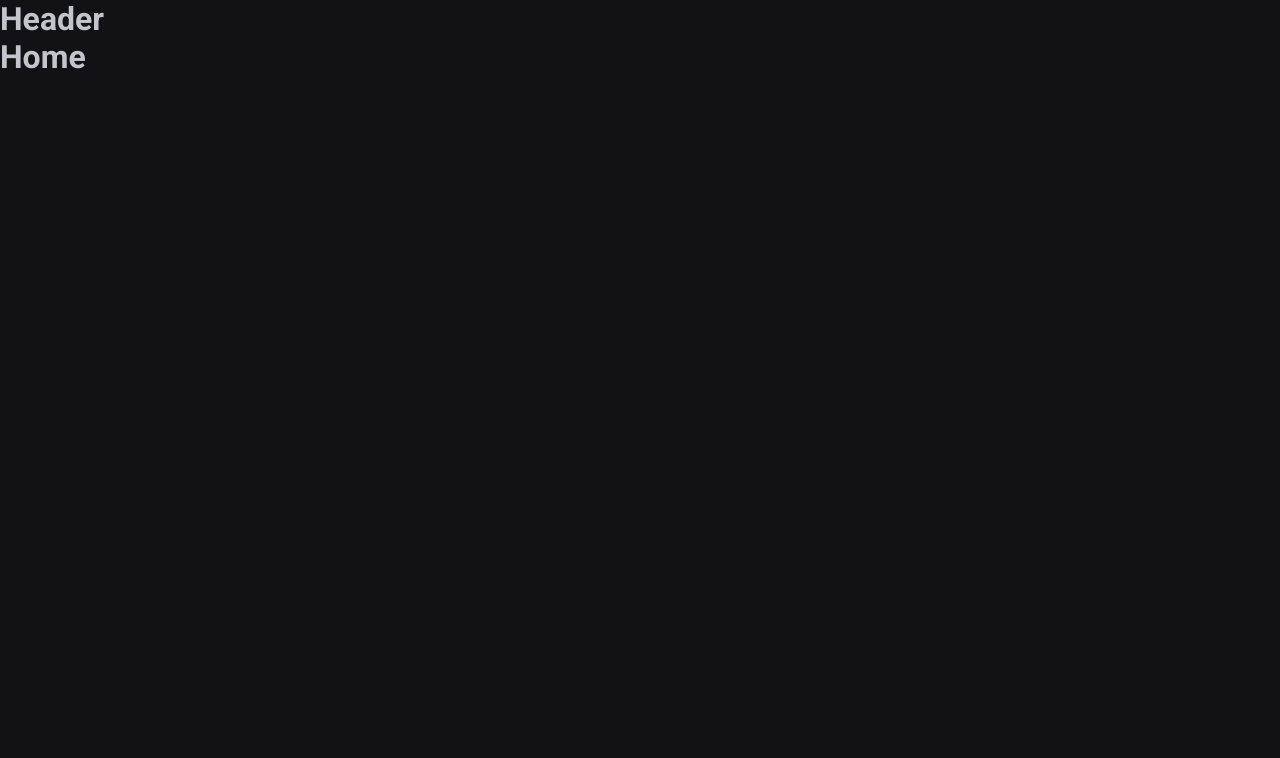
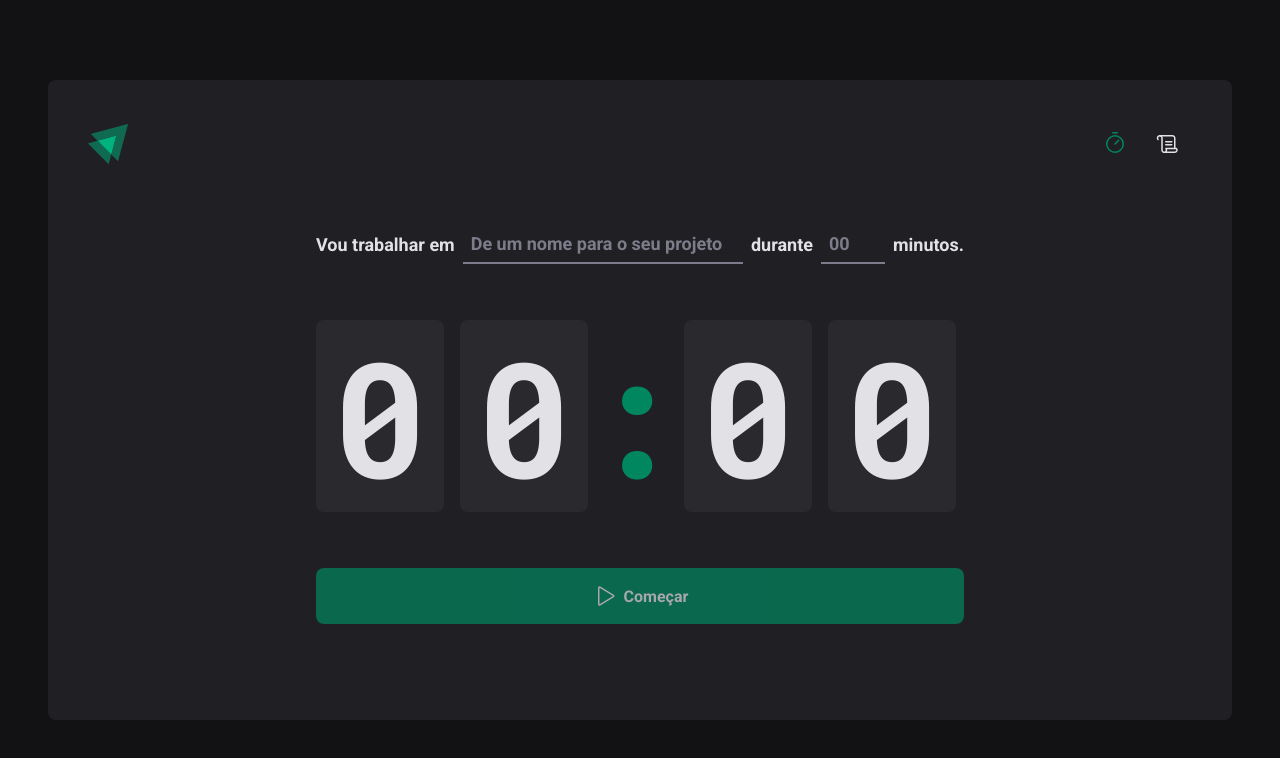
Before and after one commit to brunojuwer/ignite-timer, a React (Vite) app: page / in a window 1280 px wide. Shown: the top 758 px of the page. Built offline with nearby package versions, Linux system fonts and the light colour scheme.

Commit message:
Inicio configuração history

```diff
--- a/package.json
+++ b/package.json
@@ -11,6 +11,7 @@
     "lint-fix": "eslint src --ext .ts,.tsx --fix"
   },
   "dependencies": {
+    "phosphor-react": "^1.4.1",
     "react": "^18.2.0",
     "react-dom": "^18.2.0",
     "react-router-dom": "^6.4.3",
--- a/src/Router.tsx
+++ b/src/Router.tsx
@@ -1,5 +1,5 @@
 import { Routes, Route } from 'react-router-dom'
-import { DefaultLayout } from './layouts/DefaultLayout'
+import { DefaultLayout } from './layouts/DefautlLayout'
 import { History } from './pages/History'
 import { Home } from './pages/Home'
 
--- a/src/components/Header.tsx
+++ /dev/null
@@ -1,3 +0,0 @@
-export function Header() {
-  return <h1>Header</h1>
-}
--- a/src/layouts/DefaultLayout.tsx
+++ /dev/null
@@ -1,11 +0,0 @@
-import { Outlet } from 'react-router-dom'
-import { Header } from '../components/Header'
-
-export function DefaultLayout() {
-  return (
-    <div>
-      <Header />
-      <Outlet />
-    </div>
-  )
-}
--- a/src/pages/Home.tsx
+++ /dev/null
@@ -1,3 +0,0 @@
-export function Home() {
-  return <h1>Home</h1>
-}
--- a/src/styles/global.ts
+++ b/src/styles/global.ts
@@ -15,6 +15,7 @@ export const GlobalStyle = createGlobalStyle`
   body {
     background: ${(props) => props.theme['gray-900']};
     color: ${(props) => props.theme['gray-300']};
+    -webkit-font-smoothing: antialiased;
   }
 
   body, input, textarea, button {
```
Also changed, not shown: src/pages/History/index.tsx (renamed from src/pages/History.tsx), 1 other file (tests, documents, lock files or other folders).
